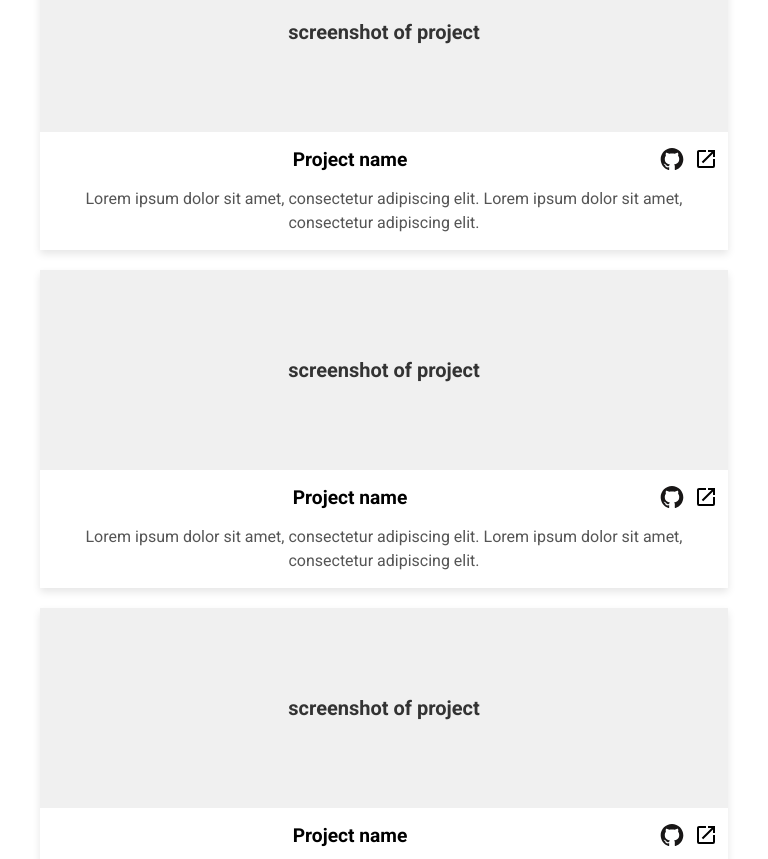
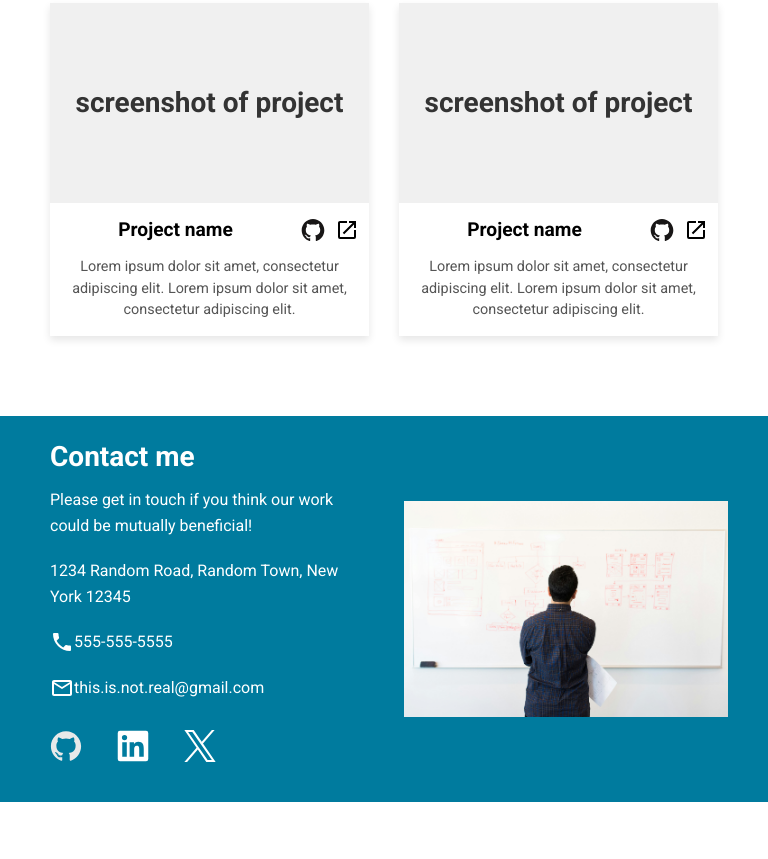
Before and after one commit to rgmt88/TOP-Homepage, a plain HTML site: page index.html in a window 768 px wide. Shown: the part 1261-2120 px from the top of the page. After the commit the page ends 2063 px from the top, so only its background shows below. Drawn offline with Linux system fonts and the light colour scheme.

Commit message:
Added styling for My work and contact me section for tablet

```diff
--- a/index.html
+++ b/index.html
@@ -26,7 +26,7 @@
             </div>
             <div class="about-me">
                 <h2>About Me</h2>
-                <p>Lorem ipsum dolor sit amet, consectetur adipiscing elit. Nullam ultricies eros in ipsum tempor, nec cursus velit elementum. Donec auctor, erat at pharetra viverra, nisi felis posuere risus, sit amet luctus ligula lectus at augue.</p>
+                <p>Lorem ipsum dolor sit amet, consectetur adipiscing elit. Nullam ultricies eros in ipsum tempor, nec cursus velit elementum. Donec auctor, erat at pharetra viverra, nisi felis posuere risus, sit amet luctus ligula lectus at augue. Lorem ipsum dolor sit amet, consectetur adipiscing elit. Lorem ipsum dolor sit amet, consectetur adipiscing elit.</p>
                 <div class="social-icons">
                     <a href="github-link" target="_blank">
                         <img src="./icons/github-original.svg" alt="GitHub profile link">
--- a/style.css
+++ b/style.css
@@ -247,7 +247,7 @@ header::before {
         position: relative;
         transform: translateX(-5%);
         transform: translateY(-10%);
-        margin-right: 10px;
+        margin-right: 15px;
     }
 
     .profile-pic {
@@ -264,7 +264,7 @@ header::before {
         color: white;
         background-color: rgba(0, 0, 0, 0.5);
         padding: 8px;
-        font-size: 1.2rem;
+        font-size: 1.35rem;
         font-weight: bold;
         max-width: 100%;
         white-space: nowrap;
@@ -280,12 +280,12 @@ header::before {
     }
 
     .about-me h2 {
-        font-size: 1.75rem;
+        font-size: 2rem;
         text-align: center;
     }
 
     .about-me p {
-        font-size: 1rem;
+        font-size: 0.9rem;
         padding: 0;
         margin: 20px;
 
@@ -295,4 +295,80 @@ header::before {
         margin: 0px;
         text-align: center;
     }
+
+    .my-work {
+        align-items: flex-start;
+        margin-bottom: 30px;
+    }
+
+    .my-work h2 {
+        font-size: 1.75rem;
+    }
+
+    .projects {
+        display: grid;
+        grid-template-columns: repeat(2, 1fr);
+        gap: 30px;
+        padding: 30px;
+        max-width: 100%;
+    }
+
+    .individual-project p {
+        font-size: 0.9rem;
+    }
+
+    .contact-me {
+        display: flex;
+        flex-direction: row;
+        justify-content: space-between;
+        align-items: center;
+        padding: 20px;
+        max-width: 100%;
+        background-color: #007B9E;
+        color: white;
+    }
+
+    .personal-info {
+        width: 50%;
+        padding: 10px;
+        display: flex;
+        flex-direction: column;
+        align-items: flex-start;
+    }
+
+    .personal-info h2{
+        margin: 0 0 10px 10px;
+        text-align: left;
+        padding: 10px;
+    }
+
+    .personal-info p {
+        margin: 0 0 0 10px;
+        text-align: left;
+        padding: 10px;
+    }
+
+    .telephone, .email {
+        display: flex;
+        align-items: flex-start;
+        padding: 10px;
+    }
+
+    .telephone img, .email img {
+        margin: 0 0 0 10px;
+        padding: 0;
+    }
+
+    .telephone p, .email p {
+        padding: 0;
+    }
+
+    .contact-me  .profile-pic {
+        width: 50%;
+        padding: 20px;
+    }
+
+    .social-icons {
+        margin: 0 0 0 10px;
+    }
 }
```
